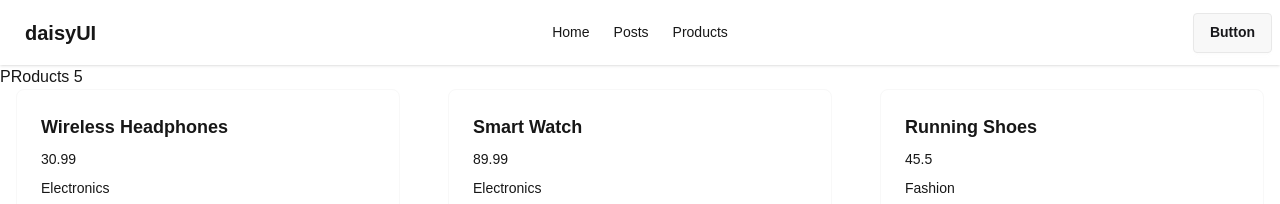
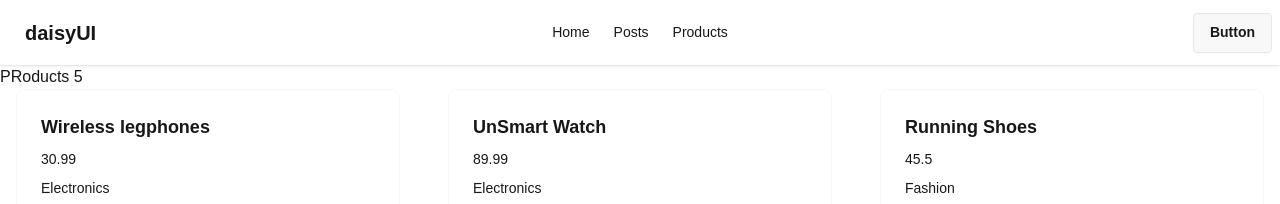
Before and after one commit to MahbubaSultanaEty/nextjs-data-fetching, a Next.js app: page /products in a window 1280 px wide. Shown: the top 204 px of the page. Built offline with nearby package versions, Linux system fonts and the light colour scheme; data requests are answered from the project's data file.

Commit message:
43-5 Dynamic Data Fetching cache no-store and revalidate

```diff
--- a/db.json
+++ b/db.json
@@ -2,7 +2,7 @@
   "products": [
     {
       "id": 1,
-      "name": "Wireless Headphones",
+      "name": "Wireless legphones",
       "category": "Electronics",
       "price": 30.99,
       "image": "https://images.unsplash.com/photo-1518441902110-8bdf73cbd9f3?auto=format&fit=crop&w=800&q=80",
@@ -11,7 +11,7 @@
     },
     {
       "id": 2,
-      "name": "Smart Watch",
+      "name": "UnSmart Watch",
       "category": "Electronics",
       "price": 89.99,
       "image": "https://images.unsplash.com/photo-1517433456452-f9633a875f6f?auto=format&fit=crop&w=800&q=80",
--- a/src/app/posts/page.jsx
+++ b/src/app/posts/page.jsx
@@ -18,7 +18,7 @@ import React from 'react';
 
 const getPosts = async () => {
 
-         const res = await fetch("https://jsonplaceholder.typicode.com/posts");
+         const res = await fetch("https://jsonplaceholder.typicode.com/posts", {cache : "force-cache"});
     const posts = res.json();
 
     if (!res.ok) {
--- a/src/app/products/page.jsx
+++ b/src/app/products/page.jsx
@@ -2,7 +2,7 @@ import Product from '@/components/Product';
 import React from 'react';
 
 const getProducts = async () => {
-    const res = await fetch("http://localhost:6004/products", {cache: "force-cache"});
+    const res = await fetch("http://localhost:6004/products", {next: {revalidate: 20}});
     return res.json()
 }
 
```
